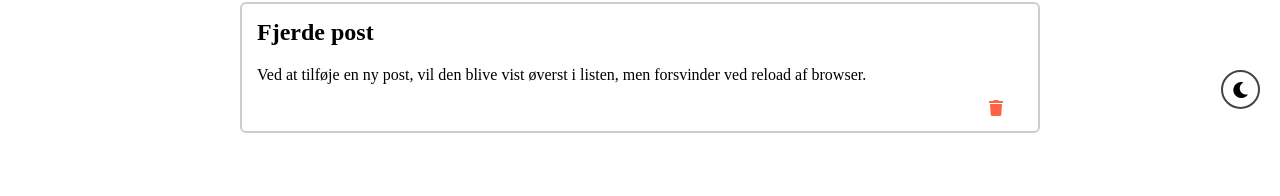
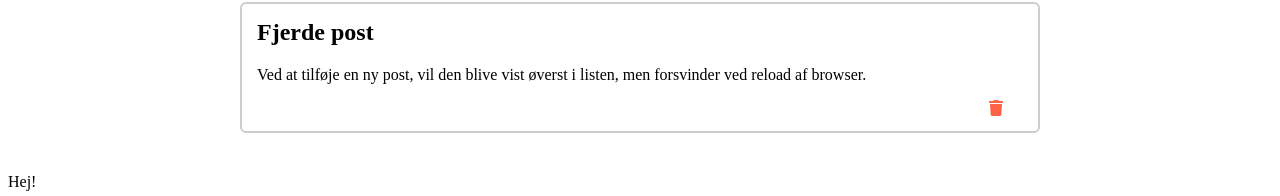
Before and after one commit to SofNyb/context, a React (Create React App) app: page / in a window 1280 px wide. Shown: the part 671-867 px from the top of the page. Before the commit the page ends 844 px from the top, so only its background shows below. Built offline with nearby package versions, Linux system fonts and the light colour scheme.

Commit message:
Nyoprettelse af ny vers. af context

```diff
--- a/package.json
+++ b/package.json
@@ -2,6 +2,7 @@
   "name": "context",
   "version": "0.1.0",
   "private": true,
+  "homepage": "/context/",
   "dependencies": {
     "@testing-library/jest-dom": "^5.17.0",
     "@testing-library/react": "^13.4.0",
--- a/public/index.html
+++ b/public/index.html
@@ -36,6 +36,11 @@
   <body>
     <noscript>You need to enable JavaScript to run this app.</noscript>
     <div id="root"></div>
+
+    <div class="text-center md:text-left">
+      <div class="bg-blue-500 text-white p-4">Hej!</div>
+    </div>
+
     <!--
       This HTML file is a template.
       If you open it directly in the browser, you will see an empty page.
--- a/src/App.dark.css
+++ /dev/null
@@ -1,23 +0,0 @@
-header.dark {
-  background-color: #444;
-  color: khaki;
-}
-
-header.dark form {
-  background-color: #444;
-}
-
-main.dark li {
-  border-color: #444;
-  background-color: #444;
-  color: khaki;
-}
-
-main.dark li:hover {
-  border-color: #ccc;
-}
-
-footer.dark {
-  background-color: #444;
-  color: #fff;
-}
--- a/src/App.js
+++ b/src/App.js
@@ -1,5 +1,4 @@
 import "./App.css";
-import "./App.dark.css";
 import Header from "./components/Header";
 import PostList from "./components/PostList";
 import { AppContext, AppProvider } from "./contexts/AppState";
@@ -9,21 +8,14 @@ function App() {
     <AppProvider>
       <Header />
       <AppContext.Consumer>
-        {({ posts, darkTheme, setDarkTheme }) => (
+        {({ posts }) => (
           <>
-            <main className={`${darkTheme ? "dark" : ""}`}>
+            <main>
               <h3>
                 Antal posts: <span>{posts.length} styks</span>
               </h3>
               <PostList />
             </main>
-
-            <footer
-              onClick={() => setDarkTheme(!darkTheme)}
-              className={`${darkTheme ? "dark" : ""}`}
-            >
-              <i className={`fas fa-${darkTheme ? "sun" : "moon"}`}></i>
-            </footer>
           </>
         )}
       </AppContext.Consumer>
--- a/src/components/Header.js
+++ b/src/components/Header.js
@@ -1,9 +1,7 @@
-import { useContext, useState } from "react";
-import { AppContext } from "../contexts/AppState";
+import { useState } from "react";
 import AddPost from "./AddPost";
 
 const Header = () => {
-  const { darkTheme } = useContext(AppContext);
   const [openModal, setOpenModal] = useState(false);
 
   const closeModal = () => {
@@ -11,7 +9,7 @@ const Header = () => {
   };
 
   return (
-    <header className={`${darkTheme ? "dark" : ""}`}>
+    <header>
       <h1>Bloggars</h1>
       <button onClick={() => setOpenModal(!openModal)}>Lav en post</button>
       {openModal && <AddPost closeModal={closeModal} />}
--- a/src/contexts/AppState.js
+++ b/src/contexts/AppState.js
@@ -12,12 +12,6 @@ const appReducer = (state, action) => {
       return {
         ...state,
         posts: [action.payload, ...state.posts],
-      };
-    }
-    case "SET_DARK_THEME": {
-      return {
-        ...state,
-        darkTheme: action.payload,
       };
     }
     default: {
@@ -49,7 +43,6 @@ const initialState = {
       body: "Ved at tilføje en ny post, vil den blive vist øverst i listen, men forsvinder ved reload af browser.",
     },
   ],
-  darkTheme: false,
 };
 
 export const AppContext = createContext(initialState);
@@ -71,21 +64,12 @@ export const AppProvider = ({ children }) => {
     });
   };
 
-  const setDarkTheme = (bool) => {
-    dispatch({
-      type: "SET_DARK_THEME",
-      payload: bool,
-    });
-  };
-
   return (
     <AppContext.Provider
       value={{
         posts: state.posts,
-        darkTheme: state.darkTheme,
         deletePost,
         addPost,
-        setDarkTheme,
       }}
     >
       {children}
```
